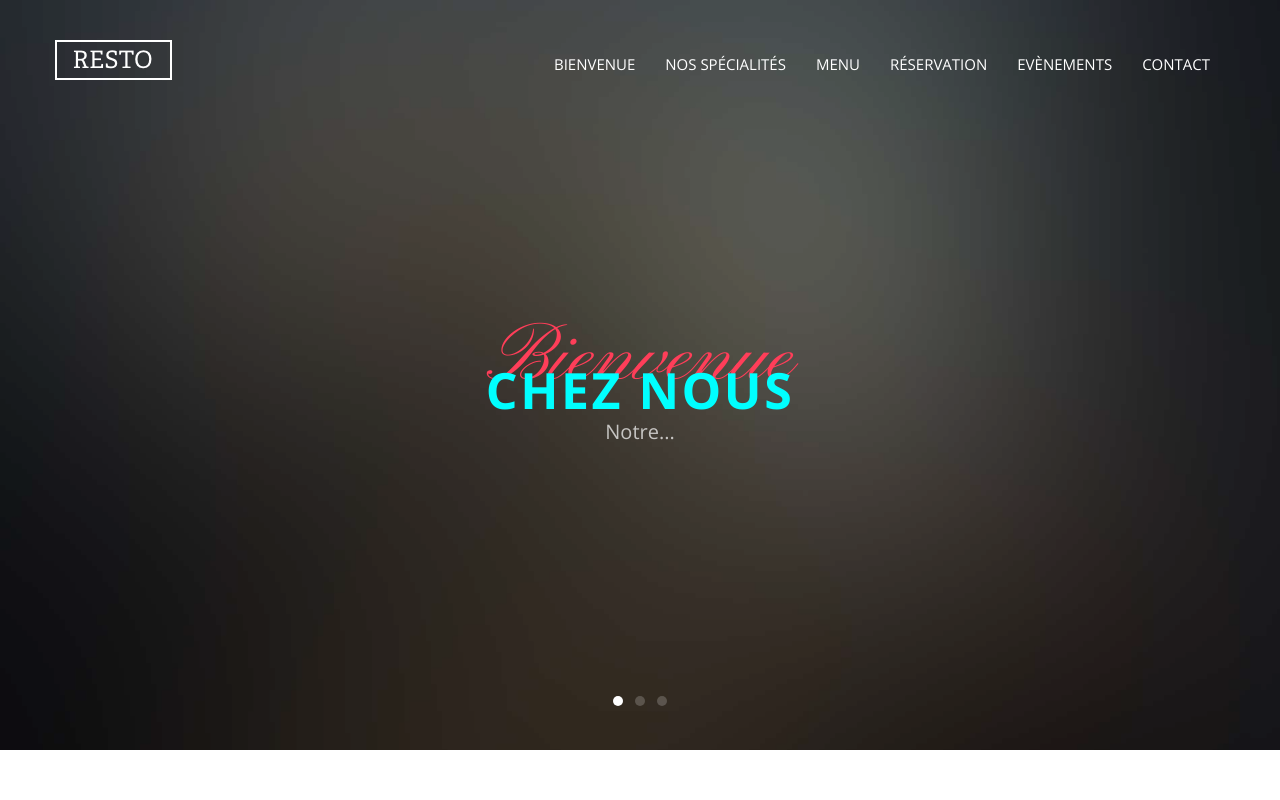
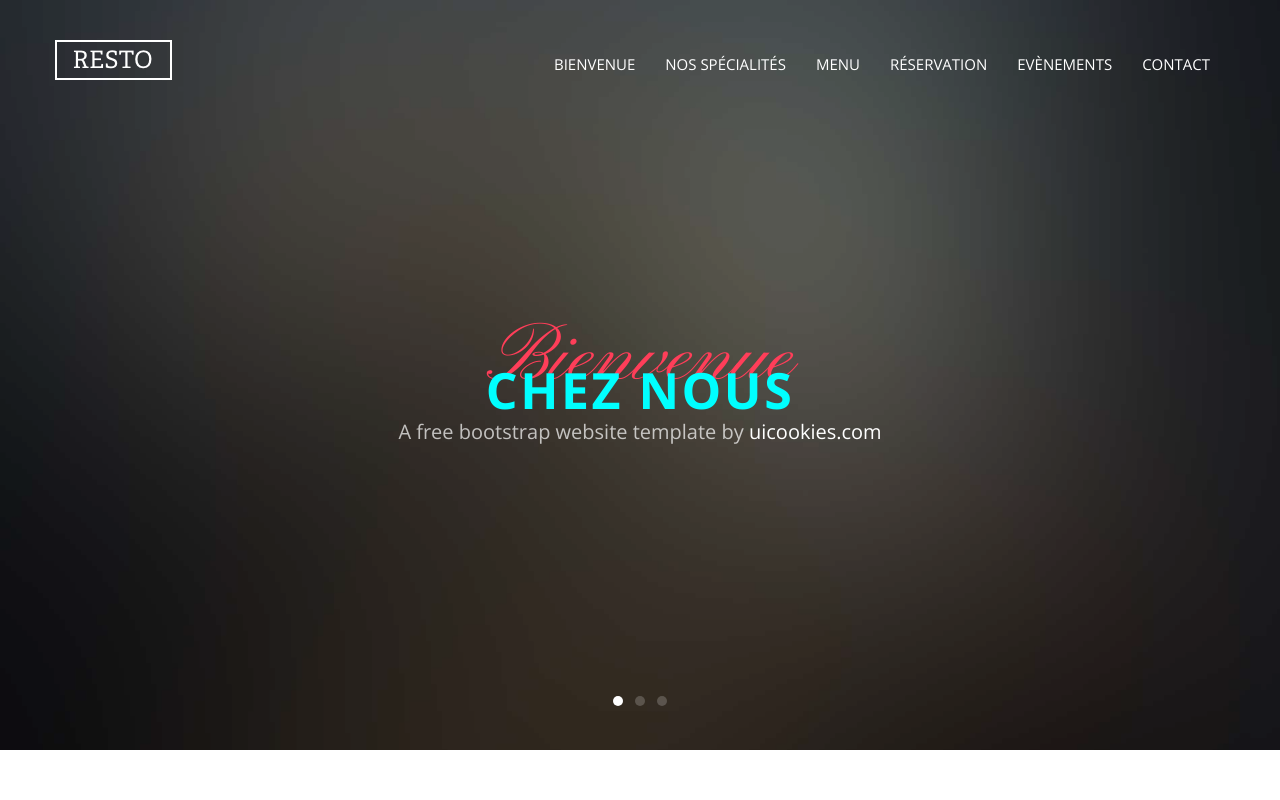
Before and after one commit to alemaitr/SiteResto, a website: page index.html in a window 1280 px wide. Shown: the top 800 px of the page. Drawn offline with nearby package versions, Linux system fonts and the light colour scheme; files whose address does not match are found by name.

Commit message:
modif des subheadings

```diff
--- a/index.html
+++ b/index.html
@@ -54,7 +54,7 @@
                 <div class="probootstrap-slider-text text-center probootstrap-animate probootstrap-heading">
                   <h1 class="primary-heading">Bienvenue</h1>
                   <h3 class="secondary-heading">Chez nous</h3>
-                  <p class="sub-heading">Notre...</p>
+                  <p class="sub-heading">A free bootstrap website template by <a href="https://uicookies.com">uicookies.com</a></p>
                 </div>
               </div>
             </div>
@@ -67,7 +67,7 @@
                 <div class="probootstrap-slider-text text-center probootstrap-animate probootstrap-heading">
                   <h1 class="primary-heading">Miam miam</h1>
                   <h3 class="secondary-heading"> A table !!!</h3>
-                  <p class="sub-heading">... resto... </p>
+                  <p class="sub-heading">A free bootstrap website template by <a href="https://uicookies.com">uicookies.com</a></p>
                 </div>
               </div>
             </div>
@@ -81,7 +81,7 @@
                 <div class="probootstrap-slider-text text-center probootstrap-animate probootstrap-heading">
                   <h1 class="primary-heading">COOOOOLLLL</h1>
                   <h3 class="secondary-heading">Mega cool</h3>
-                  <p class="sub-heading">... trop bien !</p>
+                  <p class="sub-heading">A free bootstrap website template by <a href="https://uicookies.com">uicookies.com</a></p>
                 </div>
               </div>
             </div>
```
